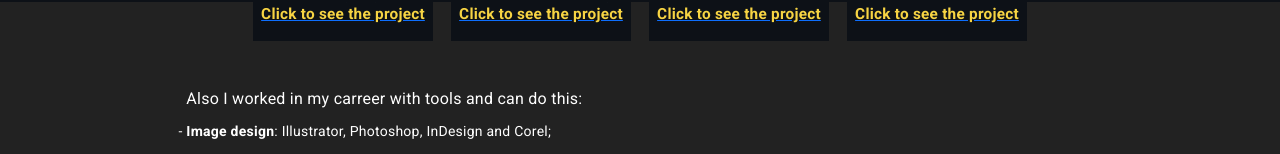
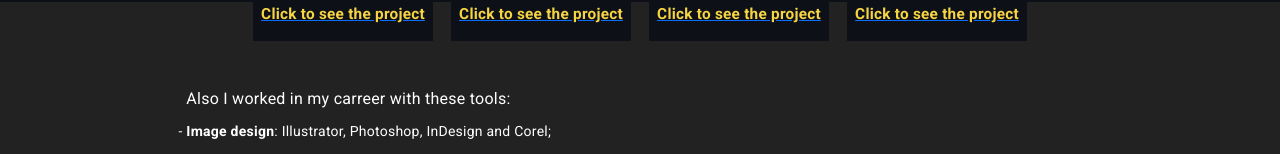
Before and after one commit to igorcamposdeborba/portfolio-site, an Angular app: page / in a window 1280 px wide. Shown: the part 798-952 px from the top of the page. Built offline with nearby package versions, Linux system fonts and the light colour scheme.

Commit message:
Update secondary-text.component.html

```diff
--- a/src/app/components/secondary-text/secondary-text.component.html
+++ b/src/app/components/secondary-text/secondary-text.component.html
@@ -1,6 +1,6 @@
 <div class="groupSecondaryText">
     <ul>
-    <p>Also I worked in my carreer with tools and can do this: </p>
+    <p>Also I worked in my carreer with these tools: </p>
         <li> <strong>Image design</strong>: Illustrator, Photoshop, InDesign and Corel;</li>
         <li> <strong>Paid Ads</strong>: Google Ads, Meta Ads (Instagram/Facebook), Bing ads, Criteo, LinkedIn ads, Google Tag Manager, Google Data Studio and HubSpot;</li>
         <li> <strong>SEO</strong>: Technology analysis and copywriting insights with Google Search Console.</li>
```
